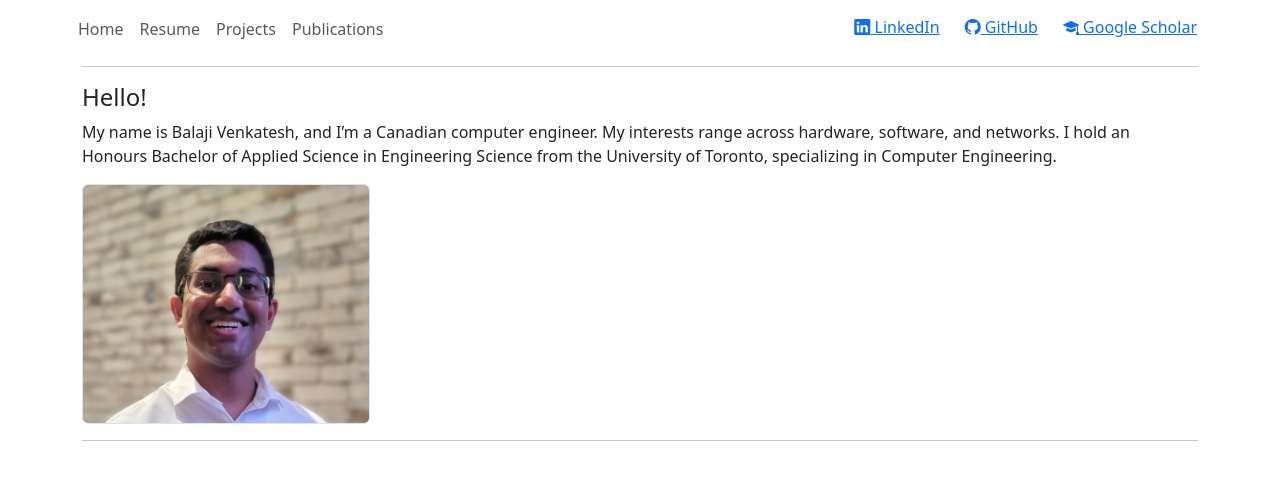
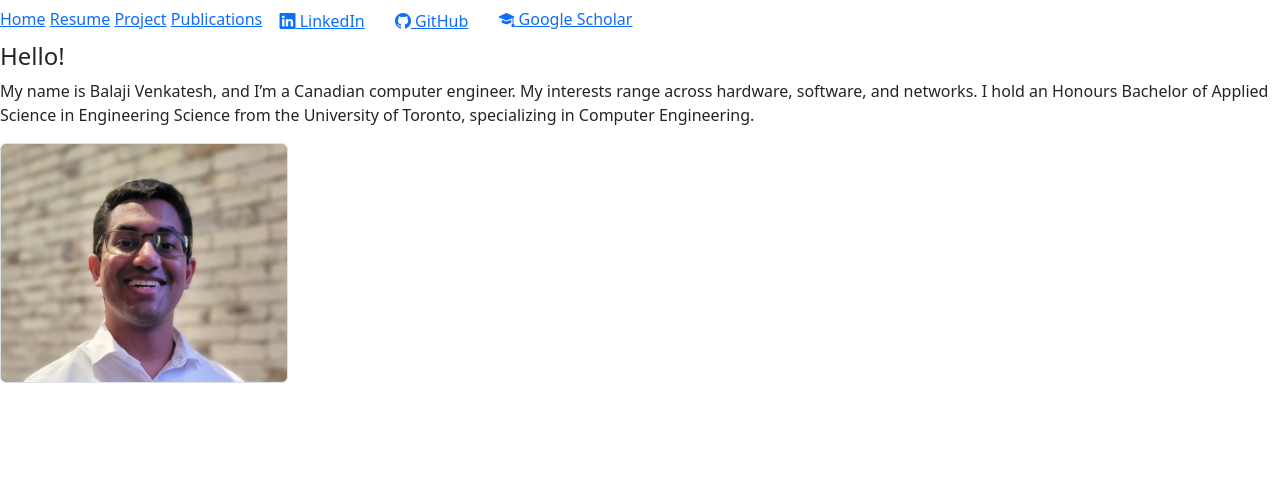
Before and after one commit to balaji-venkatesh/balaji-venkatesh.github.io, a Jekyll site: the page built from README.md, in a window 1280 px wide. Shown: the top 480 px of the page. Built offline with Jekyll 4.4.1, drawn with Linux system fonts in a browser that asks for light colours.

Commit message:
Adjust layout with sidebar

```diff
--- a/_layouts/default.html
+++ b/_layouts/default.html
@@ -12,28 +12,22 @@
 </head>
 
 
-<body>
+<body class="row">
     <script src="/assets/colourMode.js"></script>
-    <nav class="navbar navbar-expand container pb-0">
-        <ul class="navbar-nav me-auto">
-             <li class="nav-item"><a class="nav-link" href="/">Home</a></li>
-	     <li class="nav-item"><a class="nav-link" href="/resume">Resume</a></li>
-	     <li class="nav-item"><a class="nav-link" href="/projects">Projects</a></li>
-	     <li class="nav-item"><a class="nav-link" href="/publications">Publications</a></li>
-        </ul>
-	<div class="btn-group">
+    <nav class="col-3-md">
+        <a href="/">Home</a>
+	<a href="/resume">Resume</a>
+	<a href="/projects">Project</a>
+	<a href="/publications">Publications</a>
         <a href="https://www.linkedin.com/in/balajivca/" class="btn btn-link">
             <i class="bi bi-linkedin"></i> LinkedIn </a>
         <a href="https://github.com/balaji-venkatesh/" class="btn btn-link">
             <i class="bi bi-github"></i> GitHub </a>
         <a href="https://scholar.google.com/citations?user=5_CuemEAAAAJ" class="mb-1 btn btn-link">
             <i class="bi bi-mortarboard-fill"></i> Google Scholar </a>
-	</div>
     </nav>
-    <div class="container">
-        <hr>
+    <div class="col-6-md">
         {{ content }}
-        <hr>
     </div>
     <script src="https://cdn.jsdelivr.net/npm/bootstrap@5.3.3/dist/js/bootstrap.bundle.min.js"
         integrity="sha384-YvpcrYf0tY3lHB60NNkmXc5s9fDVZLESaAA55NDzOxhy9GkcIdslK1eN7N6jIeHz"
```
